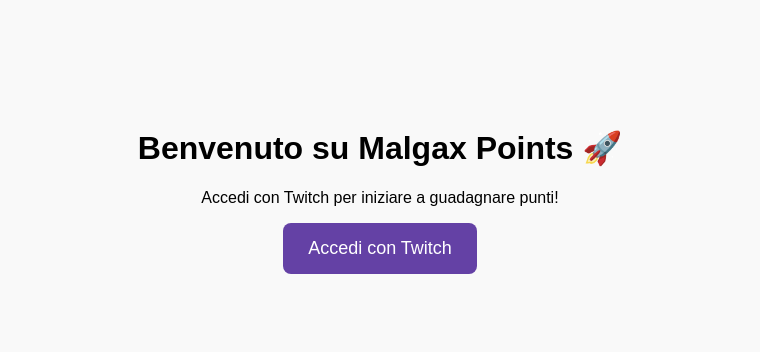
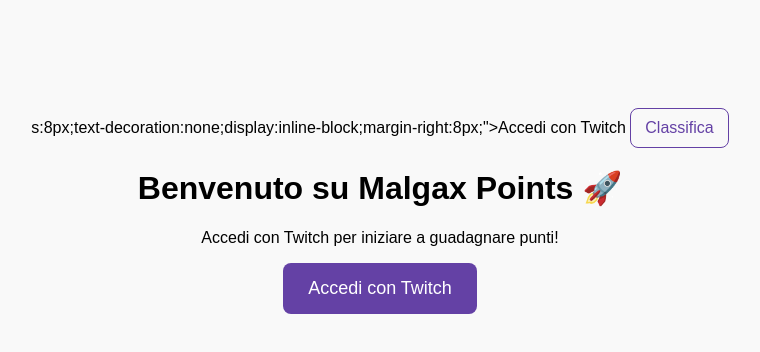
Before and after one commit to MalgaxPro/twitch-points, a website: page public/index.html in a window 1280 px wide. Shown: the whole page, without its empty margins (260-1020 px from the left). Drawn offline with Linux system fonts and the light colour scheme.

Commit message:
Update index.html

```diff
--- a/public/index.html
+++ b/public/index.html
@@ -1,5 +1,7 @@
 <!DOCTYPE html>
 <html lang="it">
+s:8px;text-decoration:none;display:inline-block;margin-right:8px;">Accedi con Twitch</a>
+<a href="https://api.malgax.com/leaderboard.html" style="border:1px solid #6441a5;color:#6441a5;padding:10px 14px;border-radius:8px;text-decoration:none;display:inline-block;">Classifica</a>
 <head>
   <meta charset="UTF-8" />
   <meta name="viewport" content="width=device-width, initial-scale=1.0" />
```
